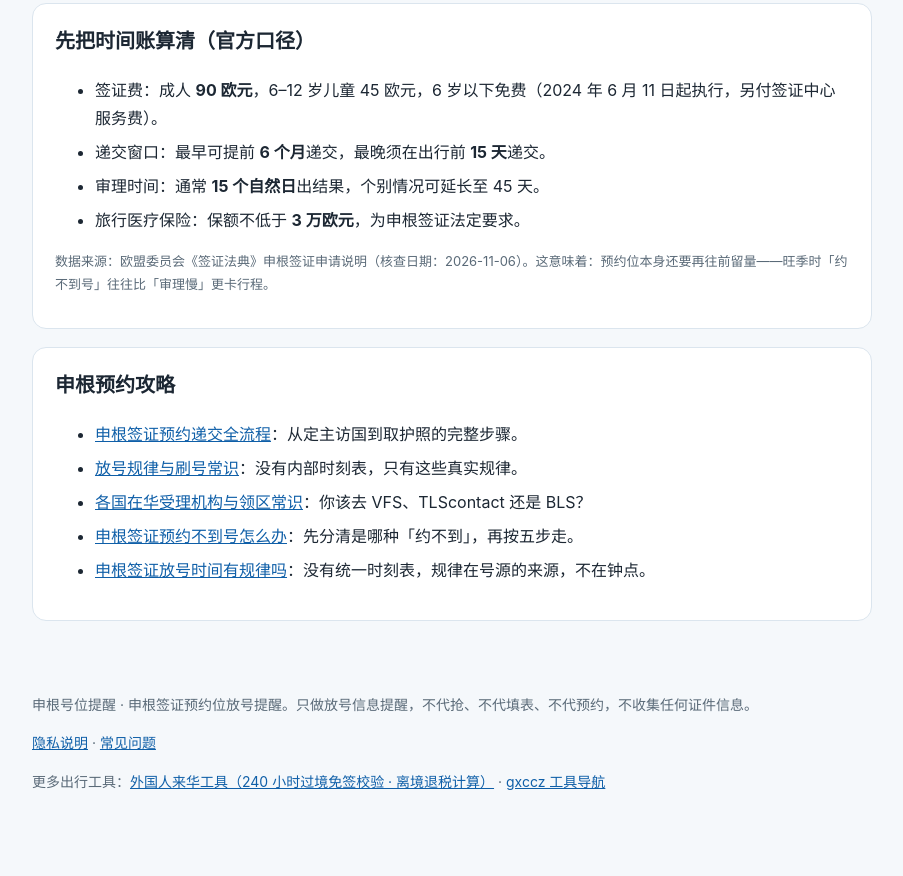
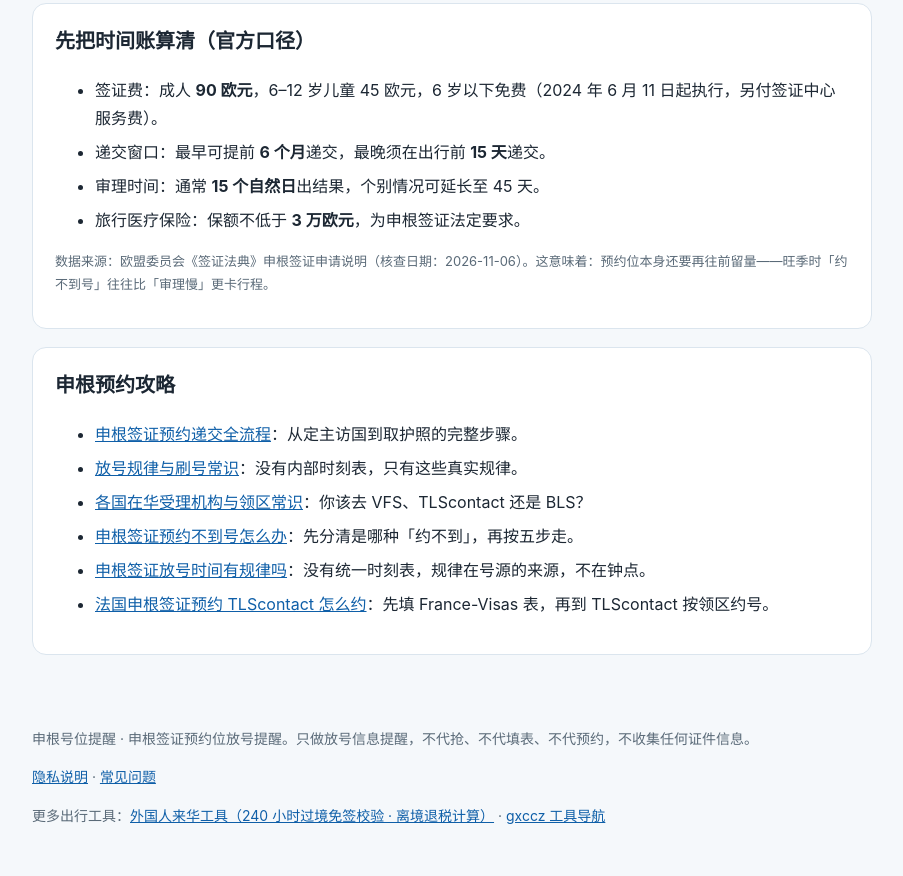
Before and after one commit to hu3075559-ai/schengen-slot-alert, a plain HTML site: page public/index.html in a window 1280 px wide. Shown: the part 1748-2624 px from the top of the page, without its empty margins (188-1091 px from the left). Before the commit the page ends 2590 px from the top, so only its background shows below. Drawn offline with Linux system fonts and the light colour scheme.

Commit message:
SEO 2026-11-19: public/index.html

```diff
--- a/public/index.html
+++ b/public/index.html
@@ -182,6 +182,7 @@
     <li><a href="/guide/visa-centers/">各国在华受理机构与领区常识</a>：你该去 VFS、TLScontact 还是 BLS？</li>
     <li><a href="/guide/no-appointment-slots/">申根签证预约不到号怎么办</a>：先分清是哪种「约不到」，再按五步走。</li>
     <li><a href="/guide/slot-release-time/">申根签证放号时间有规律吗</a>：没有统一时刻表，规律在号源的来源，不在钟点。</li>
+    <li><a href="/guide/france-tlscontact-how-to-book/">法国申根签证预约 TLScontact 怎么约</a>：先填 France-Visas 表，再到 TLScontact 按领区约号。</li>
   </ul>
 </section>
 
```
